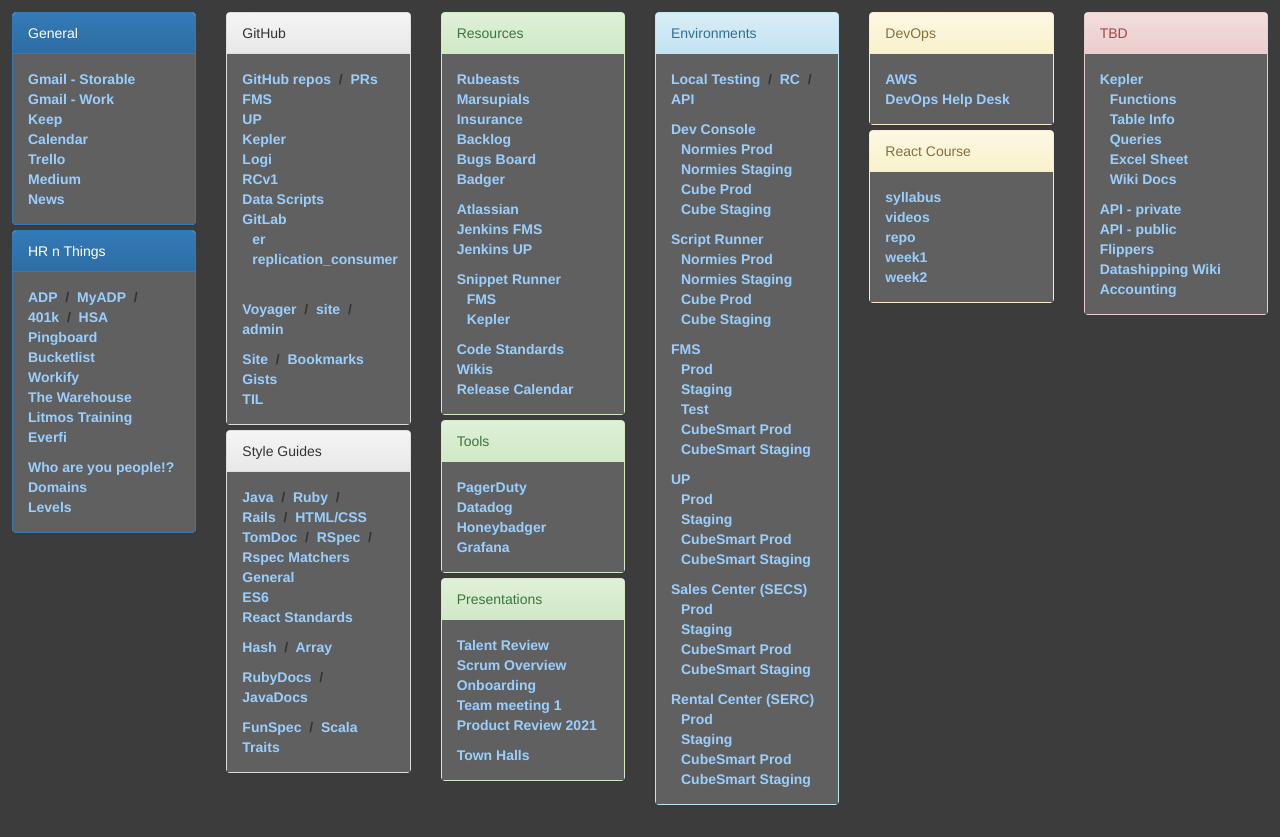
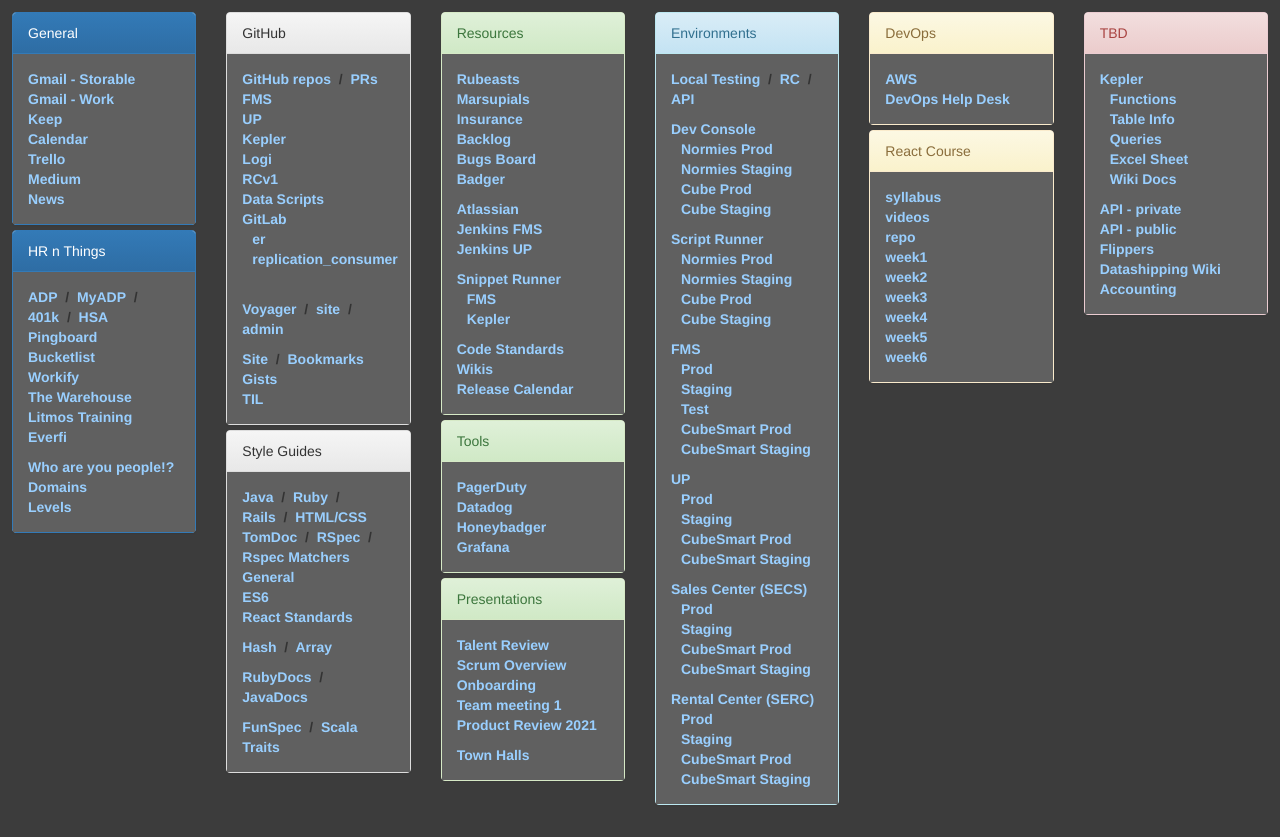
Before and after one commit to austin-leligdon/bookmarks, a plain HTML site: page index.html in a window 1280 px wide. Drawn offline with nearby package versions, Linux system fonts and the light colour scheme.

Commit message:
react w3

```diff
--- a/index.html
+++ b/index.html
@@ -324,6 +324,10 @@
                   <dt><a href="https://github.com/academind/react-complete-guide-code">repo</a></dt>
                   <dt><a href="https://docs.google.com/document/d/18IEGL28m0aamHD_veOo2uat4BQUgKiDRJkx92_aZs_U/edit">week1</a></dt>
                   <dt><a href="https://docs.google.com/document/d/1kkg-WQV0tSULpREbuR7YRRvg6ywuiNTtju-JkRS3820/edit">week2</a></dt>
+                  <dt><a href="https://docs.google.com/document/d/1InebW8CLqu6rM_oTDIxp14SuqXQ9s4CvsO2VWMkQ2Rk/edit">week3</a></dt>
+                  <dt><a href="">week4</a></dt>
+                  <dt><a href="">week5</a></dt>
+                  <dt><a href="">week6</a></dt>
                 </dl>
               </div>
             </div>
```
